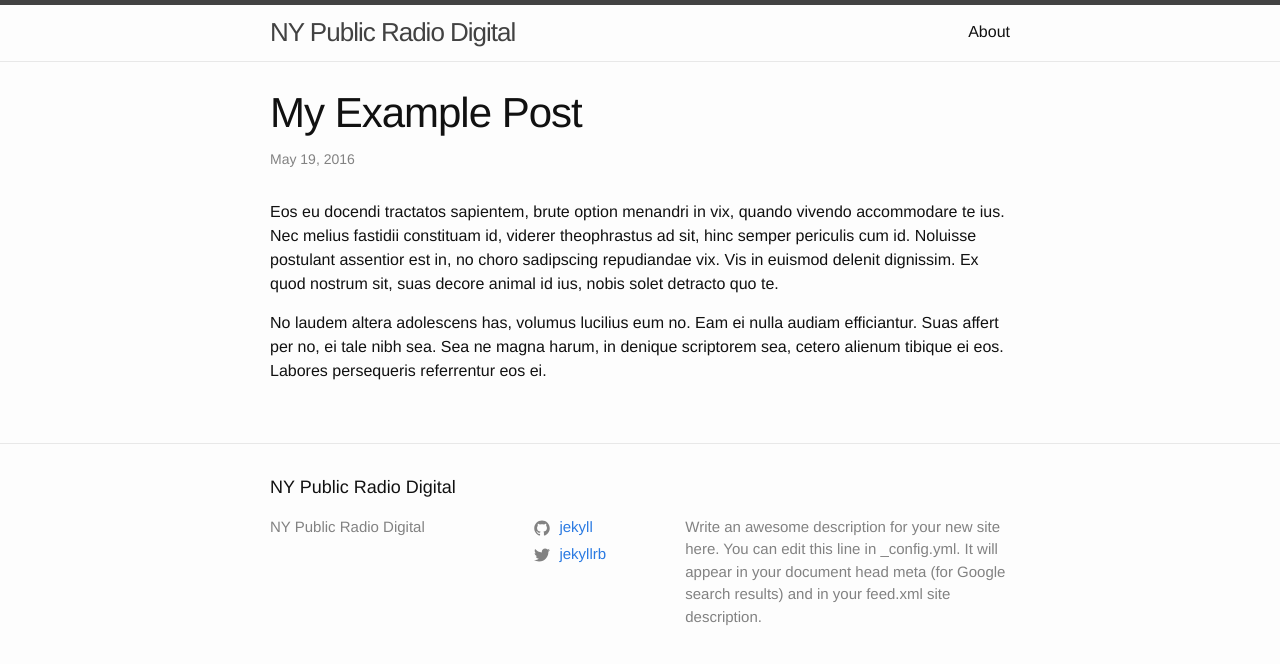
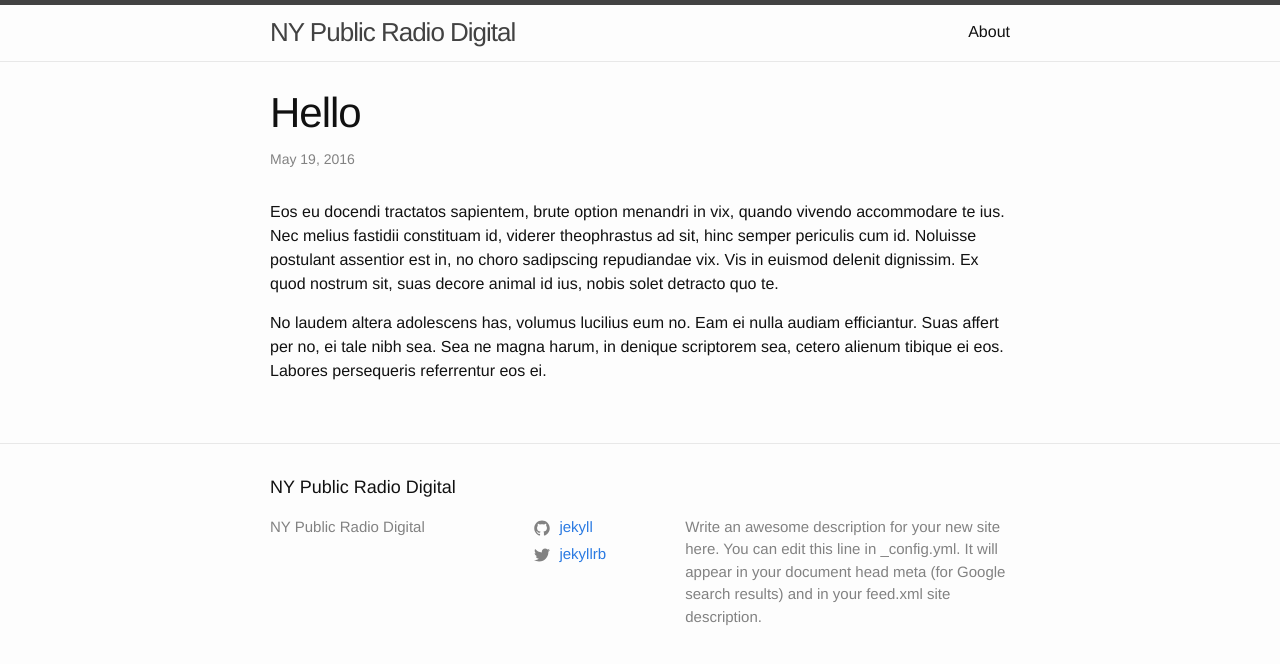
Before and after one commit to nypublicradio/nypublicradio.github.io, a Jekyll site: the page built from _posts/2016-05-20-my-example-post.md, in a window 1280 px wide. Shown: the top 664 px of the page. Built offline with Jekyll 4.4.1, drawn with Linux system fonts in a browser that asks for light colours.

Commit message:
Updated My Example Post

```diff
--- a/_posts/2016-05-20-my-example-post.md
+++ b/_posts/2016-05-20-my-example-post.md
@@ -1,6 +1,6 @@
 ---
-title: My Example Post
-date: 2016-05-20 00:00:00 Z
+title: Hello
+date: 2016-05-19 20:00:00 -04:00
 layout: post
 ---
 
```
